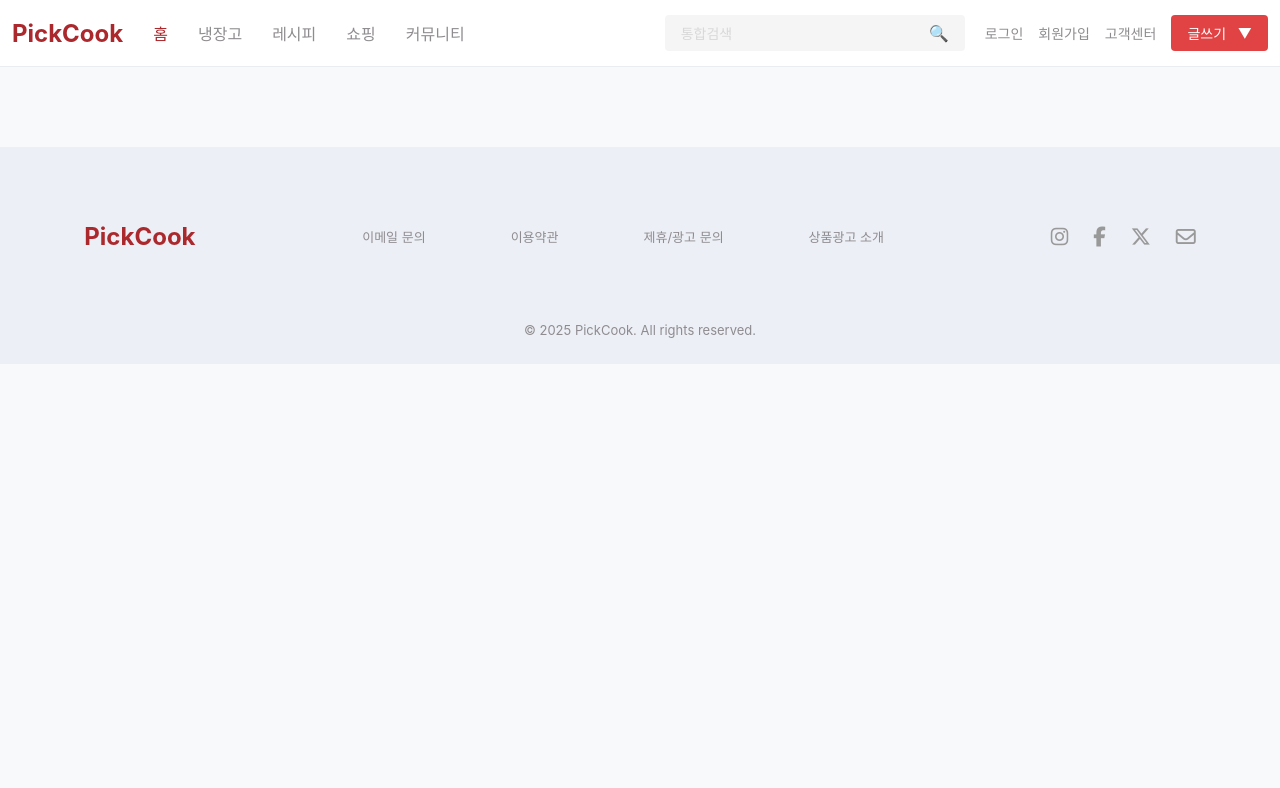
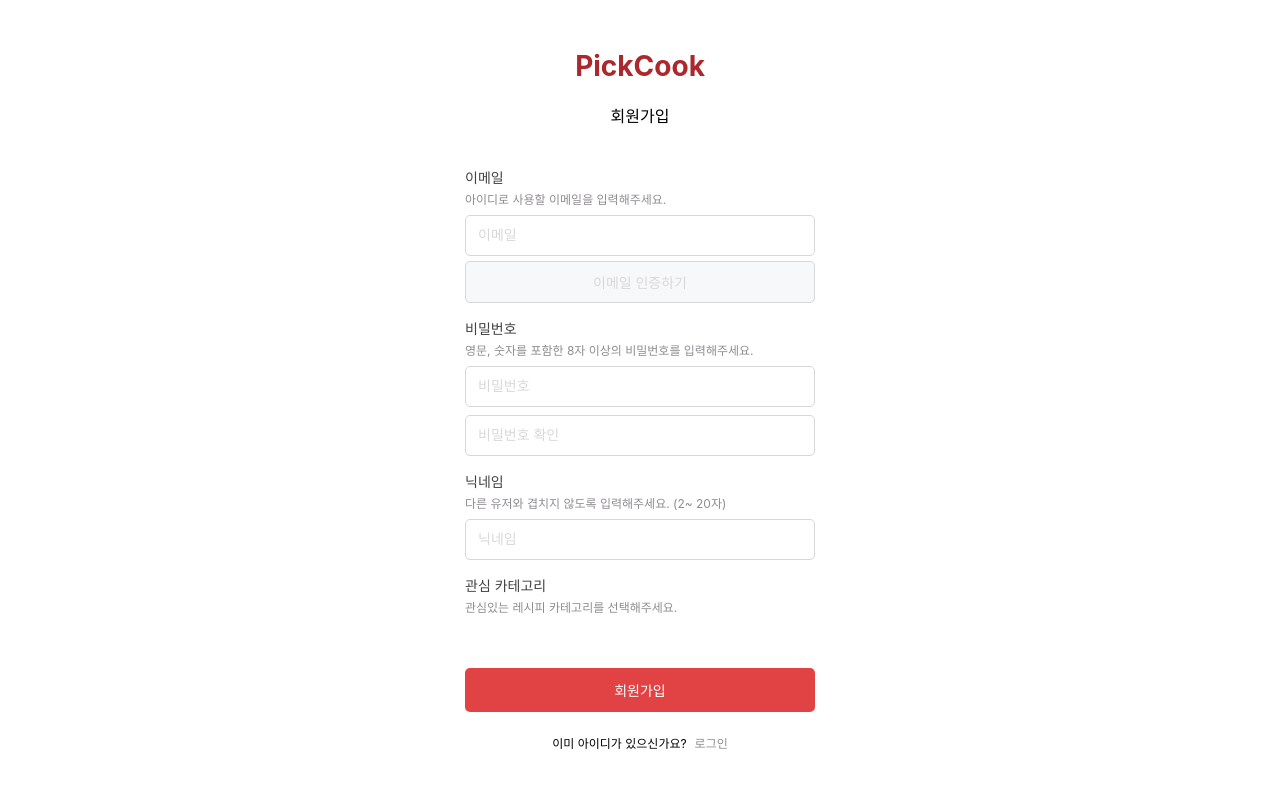
Before and after one commit to beyond-sw-camp/be17-1st-CookBuddy-PickCook, a Vue app in the folder PickCook-FE/: page /signup/write in a window 1280 px wide. Shown: the top 788 px of the page. Built offline with nearby package versions, Linux system fonts and the light colour scheme.

Commit message:
[feat] 로그인 & 회원가입

```diff
--- a/PickCook-FE/src/App.vue
+++ b/PickCook-FE/src/App.vue
@@ -1,12 +1,15 @@
 <script setup>
 import Header from './components/Header.vue'
 import Footer from './components/Footer.vue'
+import { useRoute } from 'vue-router'
+
+const route =useRoute()
 </script>
 
 <template>
-  <Header v-if="!routeLocationKey?.meta?.hideLayout" />
+  <Header v-if="!route?.meta?.hideLayout" />
   <RouterView />
-  <Footer v-if="!routeLocationKey?.meta?.hideLayout" />
+  <Footer v-if="!route?.meta?.hideLayout" />
 </template>
 
 <style scoped></style>
--- a/PickCook-FE/src/router/index.js
+++ b/PickCook-FE/src/router/index.js
@@ -1,6 +1,9 @@
 import Recipe from '@/views/Recipe.vue'
 import RecipeDetail from '@/views/RecipeDetail.vue'
 import { createRouter, createWebHistory } from 'vue-router'
+import Login from '@/views/Login.vue'
+import SignupTypeSelect from '@/views/SignupTypeselect.vue'
+import Signup from '@/views/Signup.vue'
 
 const router = createRouter({
   history: createWebHistory(import.meta.env.BASE_URL),
@@ -15,6 +18,24 @@ const router = createRouter({
       name: 'recipedetail',
       component: RecipeDetail,
     },
+    {
+      path: '/login',
+      name: 'login',
+      component: Login,
+      meta: { hideLayout: true },
+    },
+    {
+      path: '/signup',
+      name: 'signup',
+      component: SignupTypeSelect,
+      meta: { hideLayout: true },
+    },
+    {
+      path: '/signup/write',
+      name: 'signup_write',
+      component: Signup,
+      meta: { hideLayout: true },
+    },
   ],
 })
 
--- /dev/null
+++ b/PickCook-FE/src/views/Login.vue
@@ -0,0 +1,47 @@
+<script setup>
+
+</script>
+
+<template>
+  <div class="login-and-signup-body">
+<div class="login-container">
+    <a class="logo-text" href="/index.html">PickCook</a>
+    <span id="title">로그인</span>
+
+    <form action="/login" method="post">
+      <div class="form-items">
+        <label for="email">이메일</label>
+        <input class="login-and-signup-input" type="email" name="email" placeholder="이메일" required />
+      </div>
+      <div class="form-items">
+        <label for="password">비밀번호</label>
+        <input class="login-and-signup-input" type="password" name="password" placeholder="비밀번호" required />
+      </div>
+      <button class="login-button" type="submit">로그인</button>
+    </form>
+
+    <div class="option-links">
+      <a href="/find-id.html">아이디 찾기</a>
+      <span>|</span>
+      <a href="/find-password.html">비밀번호 찾기</a>
+      <span>|</span>
+      <a href="/signup_type_select.html">회원가입</a>
+    </div>
+
+    <div class="sns-login">
+      <div></div>
+      <span>OR</span>
+      <div></div>
+    </div>
+    <div class="sns-icons">
+      <a href="#"><img src="/assets/icons/ic-google-login.png" alt="구글 로그인"></a>
+      <a href="#"><img src="/assets/icons/ic-kakao-login.png" alt="카카오 로그인" /></a>
+      <a href="#"><img src="/assets/icons/ic-naver-login.png" alt="네이버 로그인"></a>
+    </div>
+  </div>
+  </div>
+</template>
+
+<style scoped>
+
+</style>
--- /dev/null
+++ b/PickCook-FE/src/views/Signup.vue
@@ -0,0 +1,57 @@
+<script setup>
+
+</script>
+
+<template>
+    <div class="login-and-signup-body">
+<div class="signup-container">
+        <a class="logo-text" href="/index.html">PickCook</a>
+        <span id="title">회원가입</span>
+
+        <form action="/signup" method="post">
+            <!-- 이메일 입력란 -->
+            <div class="form-items">
+                <label for="email">이메일</label>
+                <span class="label-sup">아이디로 사용할 이메일을 입력해주세요.</span>
+                <input class="login-and-signup-input" type="email" name="email" placeholder="이메일" required />
+                <div id="email-cert-button" class="button-styles">이메일 인증하기</div>
+                <span id="cert-guide-message" class="message-style">입력하신 이메일로 인증 요청 메일을 보냈습니다.</span>
+            </div>
+            <!-- 비밀번호 입력란 -->
+            <div class="form-items">
+                <label for="password">비밀번호</label>
+                <span class="label-sup">영문, 숫자를 포함한 8자 이상의 비밀번호를 입력해주세요.</span>
+                <input class="login-and-signup-input" type="password" name="password" placeholder="비밀번호" required />
+                <input class="login-and-signup-input" type="password" name="password-check" placeholder="비밀번호 확인" required />
+            </div>
+            <!-- 닉네임 입력란 -->
+            <div class="form-items">
+                <label for="nickname">닉네임</label>
+                <span class="label-sup">다른 유저와 겹치지 않도록 입력해주세요. (2~ 20자)</span>
+                <input class="login-and-signup-input" type="text" name="nickname" placeholder="닉네임" />
+                <span id="usable-nickname-message" class="message-style">사용 가능한 닉네임입니다.</span>
+                <span id="unusable-nickname-message" class="message-style">이미 사용중인 닉네임입니다.</span>
+            </div>
+            <!-- 관심 카테고리 선택란 -->
+            <div class="form-items">
+                <label for="nickname">관심 카테고리</label>
+                <span class="label-sup">관심있는 레시피 카테고리를 선택해주세요.</span>
+                <div id="category-list-box">
+
+                </div>
+            </div>
+
+            <button class="signup-button button-styles" type="submit">회원가입</button>
+        </form>
+
+        <div class="option-link">
+            이미 아이디가 있으신가요?
+            <a href="/login.html">로그인</a>
+        </div>
+    </div>
+    </div>
+</template>
+
+<style scoped>
+
+</style>
--- /dev/null
+++ b/PickCook-FE/src/views/SignupTypeSelect.vue
@@ -0,0 +1,42 @@
+<script setup>
+
+</script>
+
+<template>
+    <div class="login-and-signup-body">
+<div class="signup-type-select-container">
+        <a class="logo-text" href="/index.html">PickCook</a>
+        <span id="title">회원가입</span>
+        <span id="social-signup-guide">SNS 계정으로 간편하게 회원가입 할 수 있습니다.</span>
+
+        <div class="social-signup-types">
+            <div id="google">
+                <img src="/assets/icons/ic-google-signup.png" alt="구글">
+                Google로 시작하기
+            </div>
+            <div id="kakao">
+                <img src="/assets/icons/ic-kakao-signup.png" alt="카카오">
+                카카오로 시작하기
+            </div>
+            <div id="naver">
+                <img src="/assets/icons/ic-naver-signup.png" alt="네이버">
+                네이버로 시작하기
+            </div>
+        </div>
+
+        <div class="partition">
+            <div></div>
+            <span>OR</span>
+            <div></div>
+        </div>
+
+        <a id="common-signup" href="/signup.html">
+            ID/PW 회원가입
+        </a>
+    </div>
+    </div>
+</template>
+
+<style scoped>
+
+</style>
```
